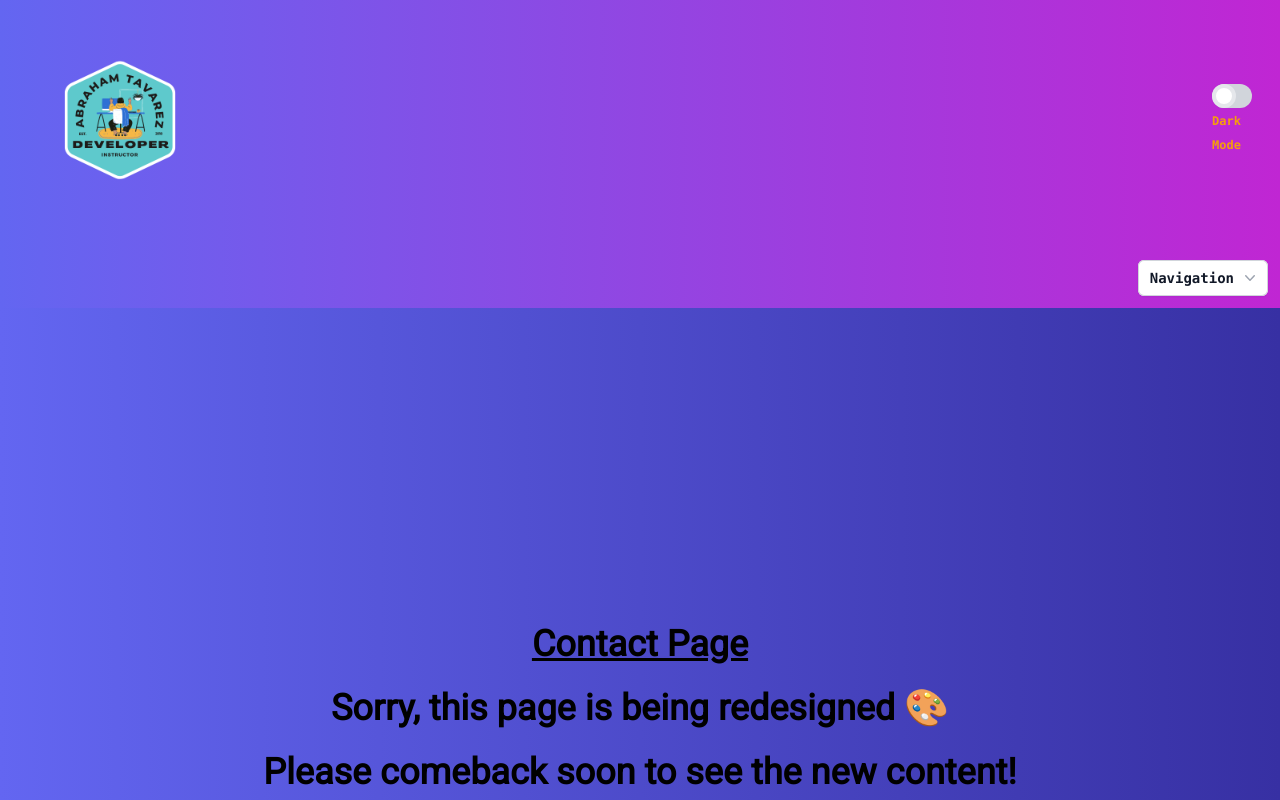
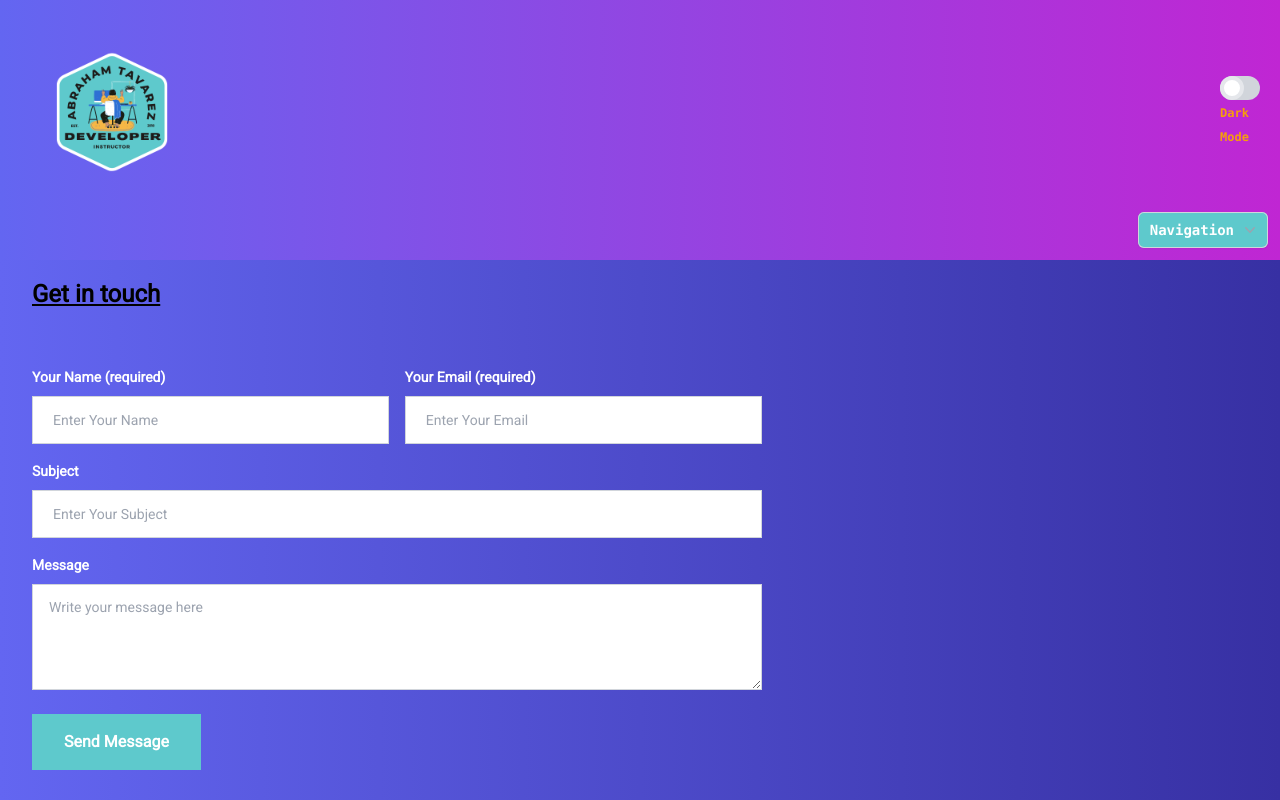
Before and after one commit to AbeTavarez/devp, a Next.js app: page /contact in a window 1280 px wide. Shown: the top 800 px of the page. Built offline with nearby package versions, Linux system fonts and the light colour scheme.

Commit message:
conatct form

```diff
--- a/components/AppLayout/AppLayout.js
+++ b/components/AppLayout/AppLayout.js
@@ -26,16 +26,16 @@ export const AppLayout = ({ children }) => {
     <div className="h-full max-h-screen max-w-screen ">
       <div className="p-3 font-mono bg-gradient-to-r from-indigo-500 to-fuchsia-600 text-black dark:bg-gradient-to-r  dark:from-slate-500 dark:to-slate-700">
         {/* <div className="p-3 font-mono bg-gradient-to-t from-violet-500 to-violet-700 dark:from-slate-500 dark:to-slate-700"> */}
-        <div className="m-2 flex justify-between items-center justify-items-center content-center">
-          {/* <div className="bg-red-500"> */}
+        <div className="flex justify-between items-center justify-items-center content-center ">
+          <div className="max-h-45">
           <Image
             src={Logo}
-            className="w-50 h-50"
+            className=""
             width={200}
             height={200}
             alt='logo image'
           />
-          {/* </div> */}
+          </div>
           {/* TOGGLE BUTTON  */}
           <div className="relative inline-block w-10 mr-2 align-middle select-none transition duration-200 ease-in">
             <input
@@ -56,13 +56,13 @@ export const AppLayout = ({ children }) => {
           </div>
         </div>
 
-        <nav className="mt-10 flex  justify-end">
+        <nav className="flex  justify-end">
           {/* DROPDOWM MENU  */}
           <div class="relative inline-block text-left">
             <div>
               <button
                 type="button"
-                class="inline-flex w-full justify-center gap-x-1.5 rounded-md bg-white px-3 py-2 text-sm font-semibold text-gray-900 shadow-sm ring-1 ring-inset ring-gray-300 hover:bg-gray-50"
+                class="inline-flex w-full justify-center gap-x-1.5 rounded-md bg-[#5EC9CC] px-3 py-2 text-sm font-semibold text-white shadow-sm ring-1 ring-inset ring-gray-300 hover:bg-gray-50 hover:text-black"
                 id="menu-button"
                 aria-expanded="true"
                 aria-haspopup="true"
@@ -96,7 +96,7 @@ export const AppLayout = ({ children }) => {
   --> */}
             {showDropDown && (
               <div
-                class="absolute right-0 z-10 mt-2 w-56 origin-top-right rounded-md bg-white shadow-lg ring-1 ring-black ring-opacity-5 focus:outline-none"
+                class="absolute right-0 z-10 mt-2 w-56 origin-top-right rounded-md  shadow-lg ring-1 ring-black ring-opacity-5 focus:outline-none bg-white"
                 role="menu"
                 aria-orientation="vertical"
                 aria-labelledby="menu-button"
@@ -109,7 +109,7 @@ export const AppLayout = ({ children }) => {
                     // className="text-gray-700 block px-4 py-2 text-sm"
                     className={`block px-4 py-2 text-sm ${
                       router.pathname === "/"
-                        ? "text-amber-500 dark:text-white"
+                        ? "text-[#5EC9CC]"
                         : "text-gray-700"
                     } `}
                     role="menuitem"
@@ -123,7 +123,7 @@ export const AppLayout = ({ children }) => {
                     href="/projects"
                     className={`block px-4 py-2 text-sm ${
                       router.pathname === "/projects"
-                        ? "text-amber-500 dark:text-white"
+                        ? "text-[#5EC9CC]"
                         : "text-gray-700"
                     } `}
                     role="menuitem"
@@ -137,7 +137,7 @@ export const AppLayout = ({ children }) => {
                     href="/courses"
                     className={`block px-4 py-2 text-sm ${
                       router.pathname === "/courses"
-                        ? "text-amber-500 dark:text-white"
+                        ? "text-[#5EC9CC]"
                         : "text-gray-700"
                     } `}
                     role="menuitem"
@@ -150,8 +150,8 @@ export const AppLayout = ({ children }) => {
                   <Link
                     href="/blogs"
                     className={`block px-4 py-2 text-sm ${
-                      router.pathname === "/blogss"
-                        ? "text-amber-500 dark:text-white"
+                      router.pathname === "/blogs"
+                        ? "text-[#5EC9CC]"
                         : "text-gray-700"
                     } `}
                     role="menuitem"
@@ -165,7 +165,7 @@ export const AppLayout = ({ children }) => {
                     href="/contact"
                     className={`block px-4 py-2 text-sm ${
                       router.pathname === "/contact"
-                        ? "text-amber-500 dark:text-white"
+                        ? "text-[#5EC9CC]"
                         : "text-gray-700"
                     } `}
                     role="menuitem"
--- a/package.json
+++ b/package.json
@@ -9,6 +9,7 @@
     "lint": "next lint"
   },
   "dependencies": {
+    "@emailjs/browser": "^3.11.0",
     "@types/node": "20.4.9",
     "@types/react": "18.2.20",
     "@types/react-dom": "18.2.7",
--- a/pages/blogs.js
+++ b/pages/blogs.js
@@ -8,7 +8,7 @@ import BlogItem from '../components/BlogItem'
 
 export default function Blogs() {
   return (
-    <section class="bg-gradient-to-r from-indigo-500 to-indigo-800 md:flex-col dark:bg-gradient-to-r dark:from-slate-700 dark:to-slate-950 h-full">
+    <section class="bg-gradient-to-r from-indigo-500 to-indigo-800 md:flex-col dark:bg-gradient-to-r dark:from-slate-700 dark:to-slate-950 h-screen">
     <div class="container px-6 py-10 mx-auto">
         <h1 class="text-3xl font-semibold  capitalize lg:text-4xl text-white underline">
             Blogs
--- a/pages/contact.js
+++ b/pages/contact.js
@@ -1,19 +1,126 @@
 import Image from "next/image";
 import { Inter } from "next/font/google";
 import { AppLayout } from "../components/AppLayout";
+import emailjs from '@emailjs/browser';
+import {useRef} from 'react';
 
 // const inter = Inter({ subsets: ["latin"] });
 
 export default function Contact() {
+  const formRef = useRef();
+  const sendEmail = async (e) => {
+    e.preventDefault();
+    try {
+      const res = await emailjs.sendForm("service_usjsgia", "contact_template", formRef.current, "lCFaHU7UWsFAHhH4t");
+      console.log(res);
+    } catch (e) {
+        console.log(e);
+    }
+  }
   return (
     <main
-      className={`flex justify-center items-center w-full h-screen overflow-hidden relative bg-gradient-to-r from-indigo-500 to-indigo-800 md:flex-col dark:bg-gradient-to-r dark:from-slate-700 dark:to-slate-950`}
+      className={`w-full h-screen overflow-hidden relative bg-gradient-to-r from-indigo-500 to-indigo-800 md:flex-col dark:bg-gradient-to-r dark:from-slate-700 dark:to-slate-950`}
     >
-       <div className="font-bold text-2xl text-center leading-loose">
-      <h1 className="underline">Contact Page</h1>
-      <h1>Sorry, this page is being redesigned &#127912;</h1>
-      <h1>Please comeback soon to see the new content!</h1>
-     </div>
+      <div className="mx-auto max-w-[1920px] px-4 md:px-8 2xl:px-16">
+        <div className="md:w-full lg:w-3/5 2xl:w-4/6 flex h-full ltr:md:ml-7 rtl:md:mr-7 flex-col ltr:lg:pl-7 rtl:lg:pr-7">
+          <div className="flex pb-7 md:pb-9 mt-7 md:-mt-1.5">
+            <h4 className="text-2xl 2xl:text-3xl font-bold text-heading underline">
+              Get in touch
+            </h4>
+          </div>
+          <form
+            ref={formRef}
+            className="w-full mx-auto flex flex-col justify-center "
+            noValidate
+            onSubmit={sendEmail}
+          >
+            <div className="flex flex-col space-y-5">
+              <div className="flex flex-col md:flex-row space-y-5 md:space-y-0 gap-4">
+                <div className="w-full md:w-1/2 ">
+                  <label
+                    htmlFor="from_name"
+                    className="block text-white font-semibold text-sm leading-none mb-3 cursor-pointer"
+                  >
+                    Your Name (required)
+                  </label>
+                  <input
+                    id="from_name"
+                    name="from_name"
+                    type="text"
+                    placeholder="Enter Your Name"
+                    className="py-2 px-4 md:px-5 w-full appearance-none transition duration-150 ease-in-out border text-input text-xs lg:text-sm font-body placeholder-body min-h-12  bg-white border-gray-300 focus:outline-none focus:border-heading h-11 md:h-12 text-black"
+                    autoComplete="off"
+                    spellCheck="false"
+                    aria-invalid="false"
+                  />
+                </div>
+                <div className="w-full md:w-1/2 ltr:md:ml-2.5 rtl:md:mr-2.5 ltr:lg:ml-5 rtl:lg:mr-5 mt-2 md:mt-0">
+                  <label
+                    htmlFor="user_email"
+                    className="block text-white font-semibold text-sm leading-none mb-3 cursor-pointer"
+                  >
+                    Your Email (required)
+                  </label>
+                  <input
+                    id="user_email"
+                    name="user_email"
+                    type="email"
+                    placeholder="Enter Your Email"
+                    className="py-2 px-4 md:px-5 w-full appearance-none transition duration-150 ease-in-out border text-input text-xs lg:text-sm font-body placeholder-body min-h-12 bg-white border-gray-300 focus:outline-none focus:border-heading h-11 md:h-12 text-black"
+                    autoComplete="off"
+                    spellCheck="false"
+                    aria-invalid="false"
+                  />
+                </div>
+              </div>
+              <div className="relative">
+                <label
+                  htmlFor="subject"
+                  className="block text-white font-semibold text-sm leading-none mb-3 cursor-pointer"
+                >
+                  Subject
+                </label>
+                <input
+                  id="subject"
+                  name="subject"
+                  type="text"
+                  placeholder="Enter Your Subject"
+                  className="py-2 px-4 md:px-5 w-full appearance-none transition duration-150 ease-in-out border text-input text-xs lg:text-sm font-body placeholder-body min-h-12 text-black  bg-white border-gray-300 focus:outline-none focus:border-heading h-11 md:h-12"
+                  autoComplete="off"
+                  spellCheck="false"
+                  aria-invalid="false"
+                />
+              </div>
+              <div className="relative mb-4">
+                <label
+                  htmlFor="message"
+                  className="block text-white font-semibold text-sm leading-none mb-3"
+                >
+                  Message
+                </label>
+                <textarea
+                  id="message"
+                  name="message"
+                  className="px-4 py-3 flex items-center w-full appearance-none transition duration-300 ease-in-out text-heading text-sm  focus:ring-0 bg-white border border-gray-300 focus:shadow focus:outline-none focus:border-heading placeholder-body text-black"
+                  autoComplete="off"
+                  spellCheck="false"
+                  rows={4}
+                  placeholder="Write your message here"
+                ></textarea>
+              </div>
+              <div className="relative">
+                <button
+                  data-variant="flat"
+                  className="text-[13px] md:text-sm leading-4 inline-flex items-center cursor-pointer transition ease-in-out duration-300 font-semibold font-body text-center justify-center border-0 border-transparent placeholder-white focus-visible:outline-none focus:outline-none  bg-[#5EC9CC] text-white px-5 md:px-6 lg:px-8 py-4 md:py-3.5 lg:py-4 hover:text-white hover:bg-violet-600 hover:shadow-cart h-12 lg:h-14 mt-1 text-sm lg:text-base w-full sm:w-auto"
+                  type="submit"
+                >
+                  Send Message
+                </button>
+              </div>
+            </div>
+          </form>
+        </div>
+</div>
     </main>
   );
 }
--- a/styles/globals.css
+++ b/styles/globals.css
@@ -66,6 +66,8 @@
   .nav-link {
    @apply font-bold border-b p-1 hover:scale-125 hover:text-amber-300 mt-2 text-white dark:text-slate-900 transition-all
   }
+
+
 }
 
 @media (prefers-color-scheme: dark) {
```
Also changed, not shown: 1 other file (tests, documents, lock files or other folders).
